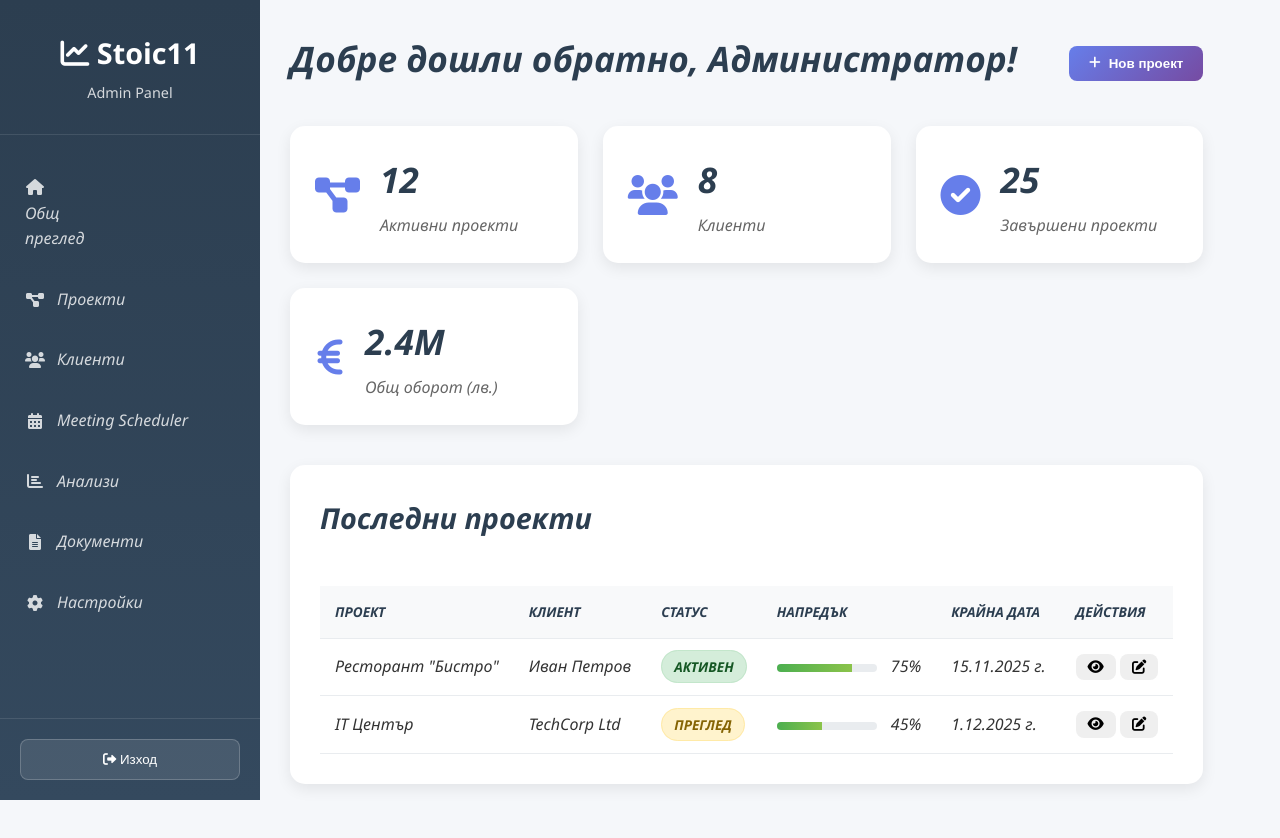
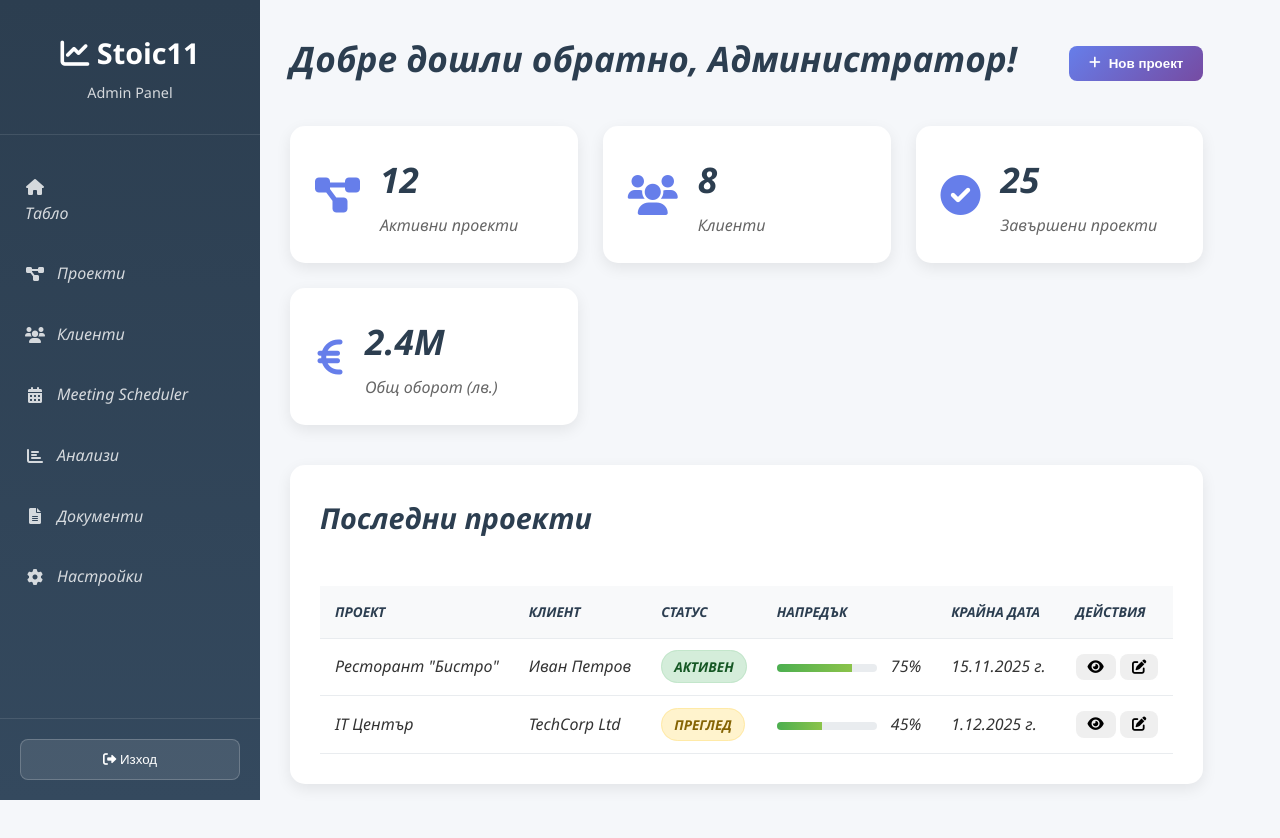
Before and after one commit to StoicDaniela/Stoic-business-management-platform, a website: page admin-dashboard.html in a window 1280 px wide. Drawn offline with Linux system fonts and the light colour scheme; sample sign-in values are in the browser's storage.

Commit message:
Update admin-dashboard

```diff
--- a/admin-dashboard.html
+++ b/admin-dashboard.html
@@ -17,7 +17,7 @@
             </div>
 
             <ul class="sidebar-menu">
-                <li><a href="overview."><i class="active"><i class="fas fa-home"></i> Общ преглед</a></li>
+                <li><a href="overview."><i class="active"><i class="fas fa-home"></i> Табло</a></li>
                 <li><a href="#projects"><i class="fas fa-project-diagram"></i> Проекти</a></li>
                 <li><a href="client-profiles"><i class="fas fa-users"></i> Клиенти</a></li>
                 <li><a href="meeting-scheduler.html"><i class="fas fa-calendar-alt"></i> Meeting Scheduler</a></li>
```
